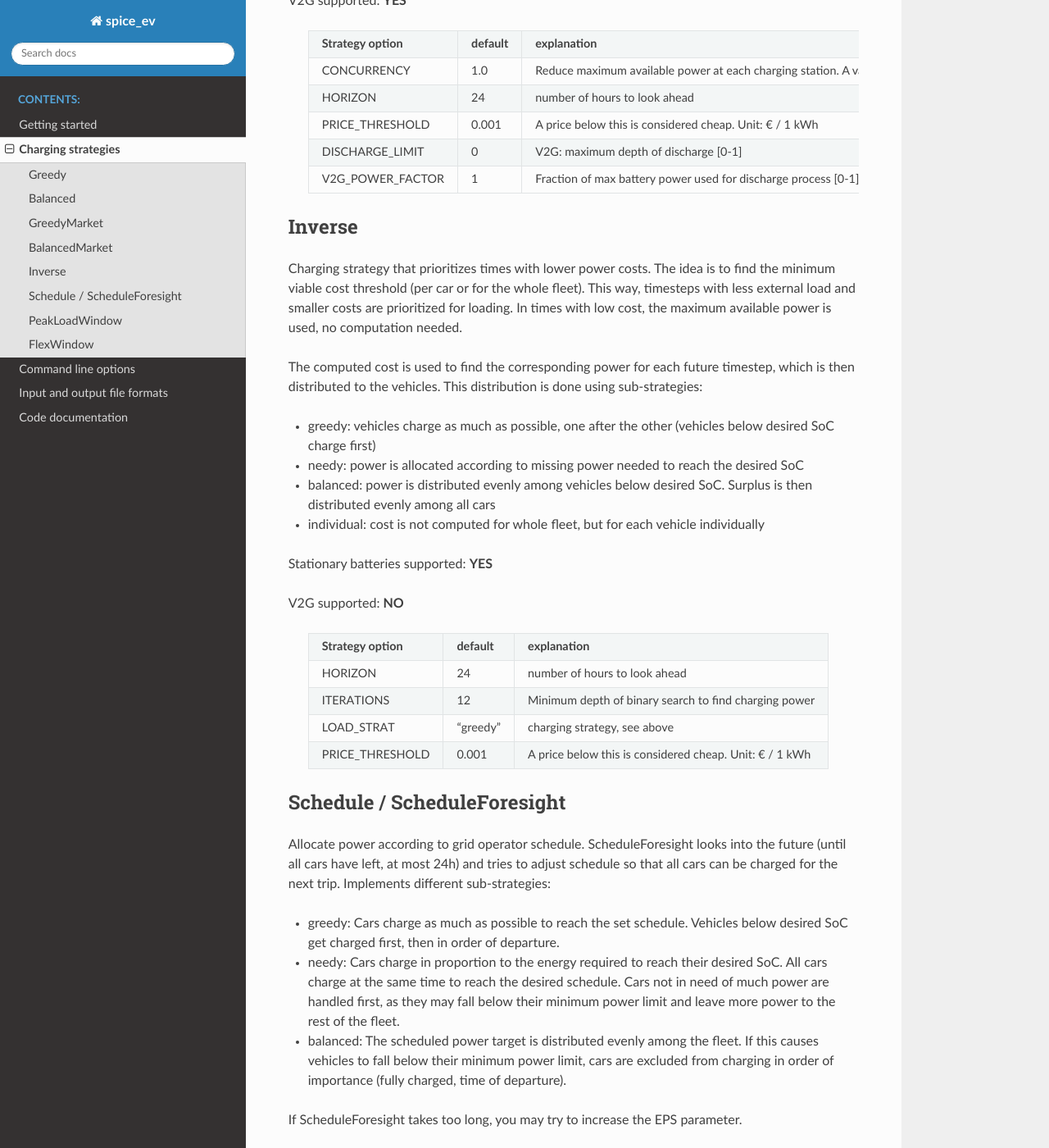
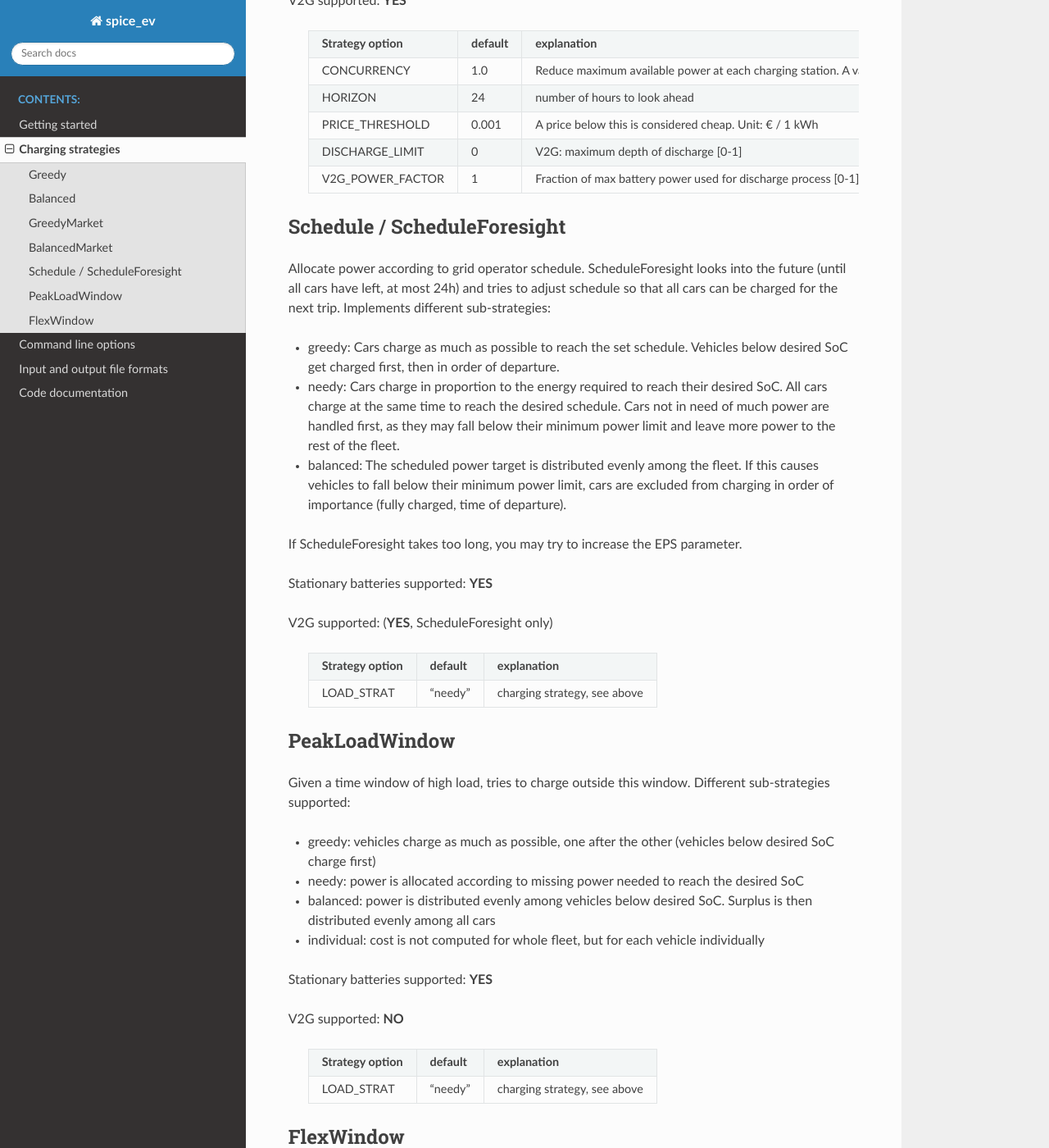
Before and after one commit to rl-institut/spice_ev, a Sphinx documentation site: the page built from doc/source/charging_strategies.rst, in a window 1280 px wide and 1400 px high, scrolled down 1985 px. Shown: the whole window at 82% size. Built offline with Sphinx 7.4.7 and the Read the Docs theme 2.0.0, drawn with Linux system fonts in a browser that asks for light colours.

Commit message:
remove generate_fixed_schedule and strategies inverse and v2g

```diff
--- a/doc/source/charging_strategies.rst
+++ b/doc/source/charging_strategies.rst
@@ -96,32 +96,6 @@ V2G supported: **YES**
     |                   |               | process [0-1]                                           |
     +-------------------+---------------+---------------------------------------------------------+
 
-Inverse
-=======
-Charging strategy that prioritizes times with lower power costs. The idea is to find the minimum viable cost threshold (per car or for the whole fleet). This way, timesteps with less external load and smaller costs are prioritized for loading. In times with low cost, the maximum available power is used, no computation needed.
-
-The computed cost is used to find the corresponding power for each future timestep, which is then distributed to the vehicles. This distribution is done using sub-strategies:
-
-- greedy: vehicles charge as much as possible, one after the other (vehicles below desired SoC charge first)
-- needy: power is allocated according to missing power needed to reach the desired SoC
-- balanced: power is distributed evenly among vehicles below desired SoC. Surplus is then distributed evenly among all cars
-- individual: cost is not computed for whole fleet, but for each vehicle individually
-
-Stationary batteries supported: **YES**
-
-V2G supported: **NO**
-
-    +-------------------+---------------+---------------------------------------------------------+
-    |**Strategy option**| **default**   |              **explanation**                            |
-    +-------------------+---------------+---------------------------------------------------------+
-    |   HORIZON         |      24       | number of hours to look ahead                           |
-    +-------------------+---------------+---------------------------------------------------------+
-    |   ITERATIONS      |     12        | Minimum depth of binary search to find charging power   |
-    +-------------------+---------------+---------------------------------------------------------+
-    |   LOAD_STRAT      |   "greedy"    | charging strategy, see above                            |
-    +-------------------+---------------+---------------------------------------------------------+
-    |   PRICE_THRESHOLD |    0.001      | A price below this is considered cheap. Unit: € / 1 kWh |
-    +-------------------+---------------+---------------------------------------------------------+
 
 Schedule / ScheduleForesight
 ============================
```
Also changed, not shown: doc/source/code.rst (+0 -36 lines).
